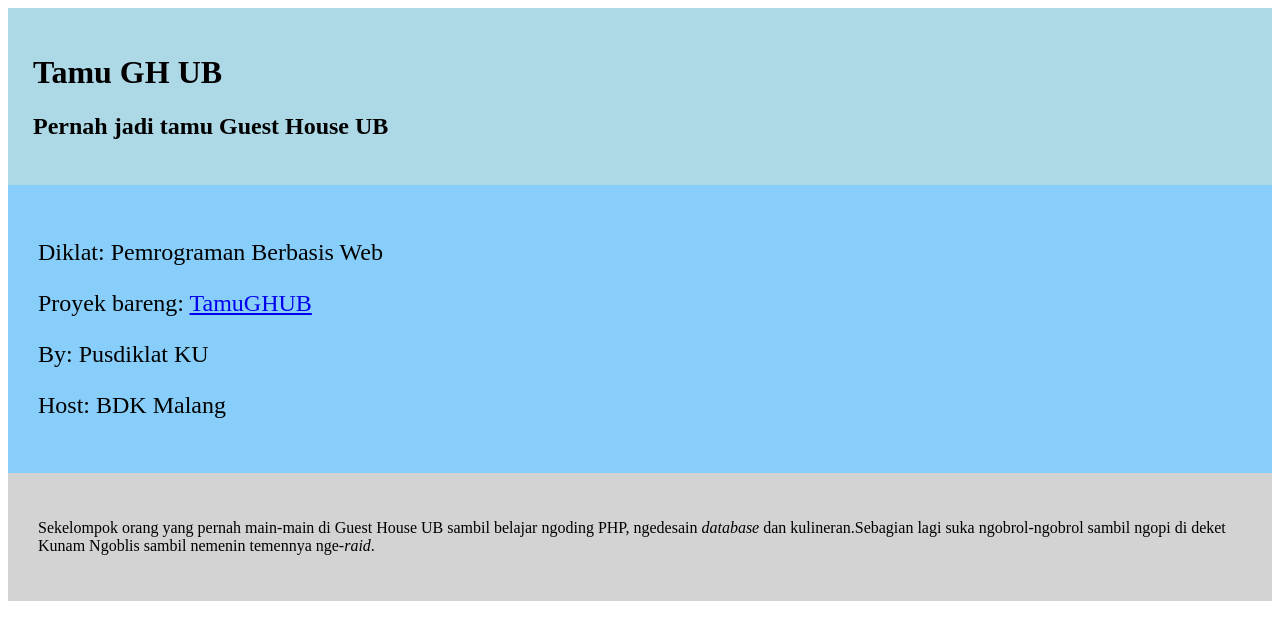
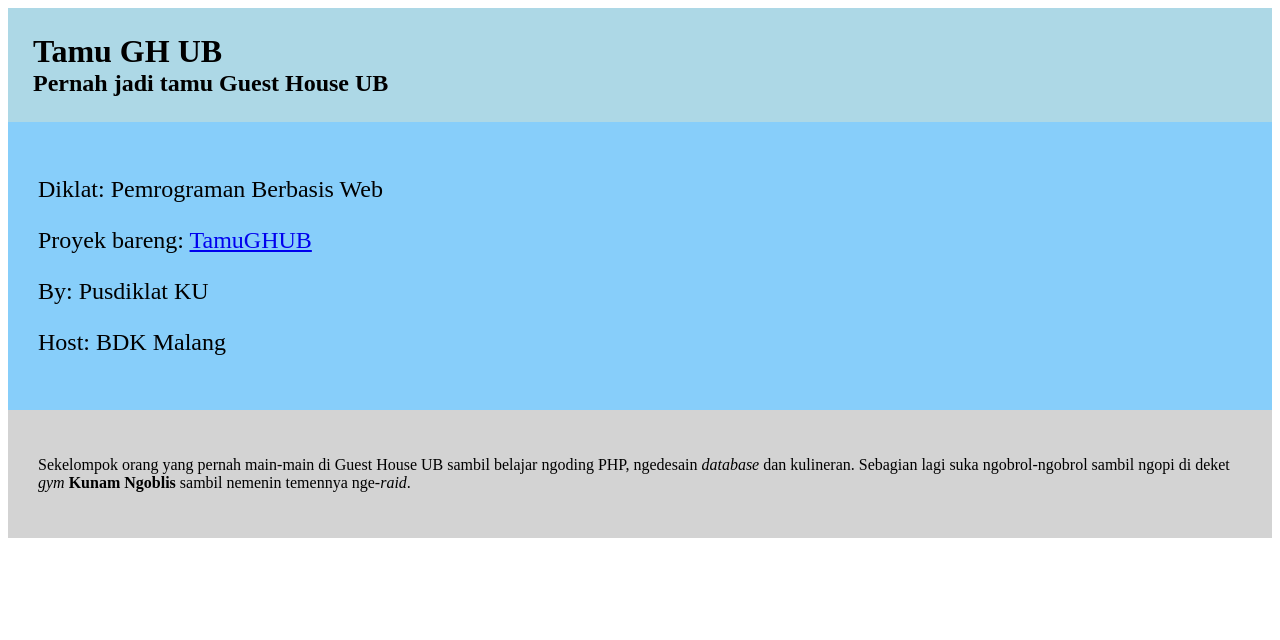
Before and after one commit to tamughub/tamughub.github.io, a plain HTML site: page index.html in a window 1280 px wide. Drawn offline with Linux system fonts and the light colour scheme.

Commit message:
minor fix css & text

```diff
--- a/index.html
+++ b/index.html
@@ -15,6 +15,12 @@
         background-color: lightgrey;
         padding: 30px;
       }
+      h1 {
+        margin: 0px;
+      }
+      h2 {
+        margin: 0px;
+      }
     </style>
   </head>
   <body>
@@ -30,8 +36,8 @@
     </div>
     <div id="content">
     <p>Sekelompok orang yang pernah main-main di Guest House UB sambil belajar
-      ngoding PHP, ngedesain <em>database</em> dan kulineran.Sebagian lagi suka
-      ngobrol-ngobrol sambil ngopi di deket Kunam Ngoblis
+      ngoding PHP, ngedesain <em>database</em> dan kulineran. Sebagian lagi suka
+      ngobrol-ngobrol sambil ngopi di deket <em>gym</em> <strong>Kunam Ngoblis</strong>
       sambil nemenin temennya nge-<em>raid</em>.</p>
     </div>
   </body>
```
